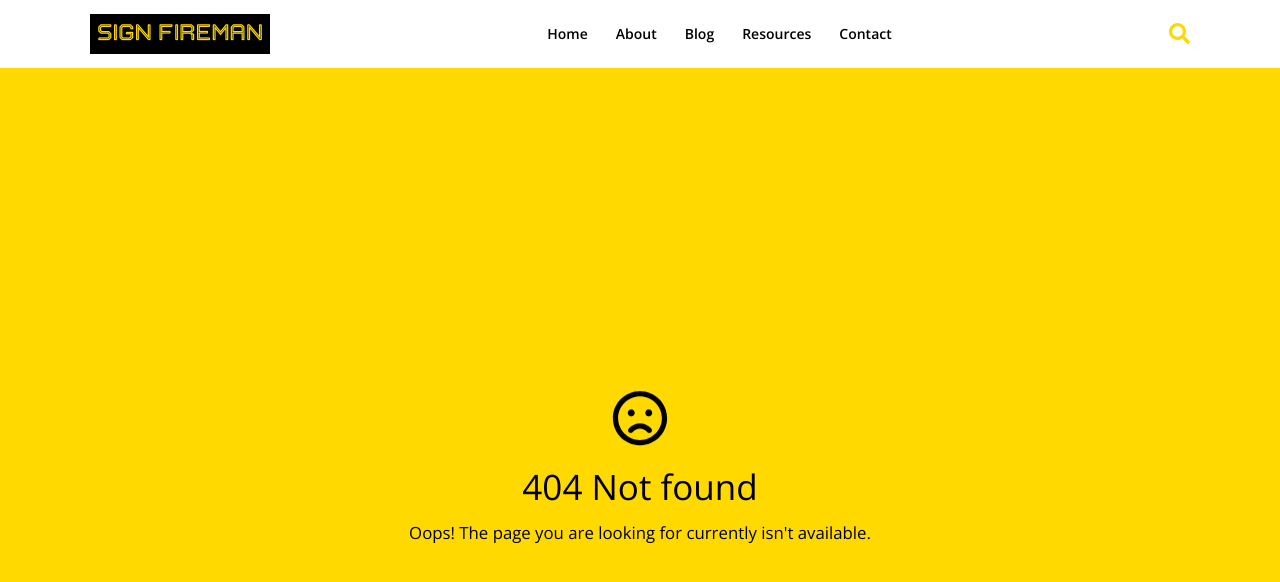
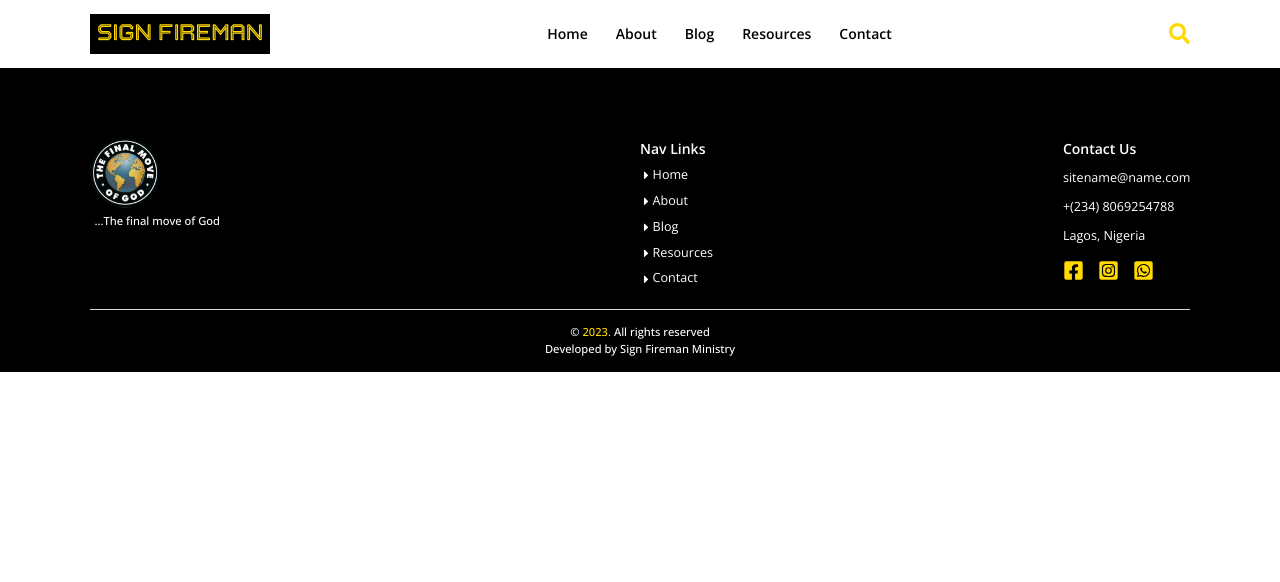
Before and after one commit to Final-move/Final-move-web, a React (Create React App) app: page /blog in a window 1280 px wide. Shown: the top 582 px of the page. Built offline with nearby package versions, Linux system fonts and the light colour scheme.

Commit message:
chores: still trying to fix bug

```diff
--- a/src/App.js
+++ b/src/App.js
@@ -9,7 +9,7 @@ import Contact from "./pages/contact/Page";
 import Search from "./pages/search/Page";
 import Login from "./components/Login";
 import MobileNav from "./components/MobileNav";
-import Blog from "./pages/blog/Blog";
+// import Blog from "./pages/blog/Blog";
 import BlogArticle from "./pages/blog/blog-article/BlogArticle";
 
 export const toggleContext = React.createContext();
@@ -36,7 +36,7 @@ const App = () => {
         <Routes>
           <Route path="/" element={<Home />} />
           <Route path="/about" element={<About />} />
-          <Route path="/blog" element={<Blog />} />
+          {/* <Route path="/blog" element={<Blog />} /> */}
           <Route path="/blog/article/:id" element={<BlogArticle />} />
           <Route path="/resources" element={<Resources />} />
           <Route path="/contact" element={<Contact />} />
```
